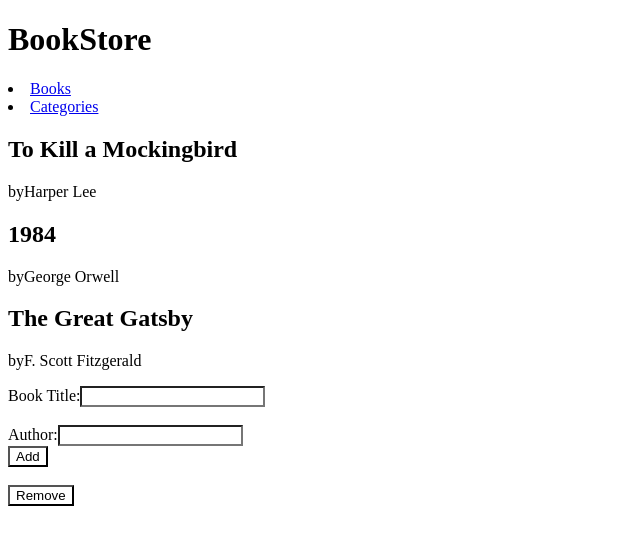
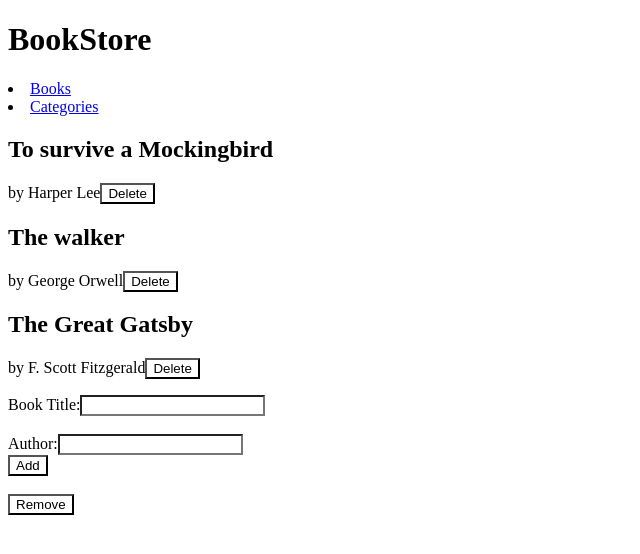
Before and after one commit to ridabensalem/Bookstore-, a React (Create React App) app: page / in a window 1280 px wide. Shown: the top 554 px of the page, without its empty margins (0-640 px from the left). Built offline with nearby package versions, Linux system fonts and the light colour scheme.

Commit message:
add the remove button

```diff
--- a/src/Components/books.jsx
+++ b/src/Components/books.jsx
@@ -1,34 +1,48 @@
 import React from 'react';
 import Form from './form';
 
-const Book = ({ title, author }) => (
+const Book = ({ title, author, onDelete }) => (
   <div>
     <h2>{title}</h2>
     <p>
       by
+      {' '}
       {author}
+      <button type="submit" onClick={onDelete}>Delete</button>
     </p>
   </div>
 );
 
 const BookList = () => {
-  const books = [
-    { title: 'To Kill a Mockingbird', author: 'Harper Lee' },
-    { title: '1984', author: 'George Orwell' },
+  const [books, setBooks] = React.useState([
+    { title: 'To survive a Mockingbird', author: 'Harper Lee' },
+    { title: 'The walker', author: 'George Orwell' },
     { title: 'The Great Gatsby', author: 'F. Scott Fitzgerald' },
-  ];
+  ]);
+
+  const handleDelete = (index) => {
+    const newBooks = [...books];
+    newBooks.splice(index, 1);
+    setBooks(newBooks);
+  };
+
   const booksWithIds = books.map((book, index) => ({
     ...book,
     id: index,
   }));
+
   return (
     <div>
       {booksWithIds.map((book) => (
-        <Book key={book.id} title={book.title} author={book.author} />
+        <Book
+          key={book.id}
+          title={book.title}
+          author={book.author}
+          onDelete={() => handleDelete(book.id)}
+        />
       ))}
       <Form />
     </div>
-
   );
 };
 
```
